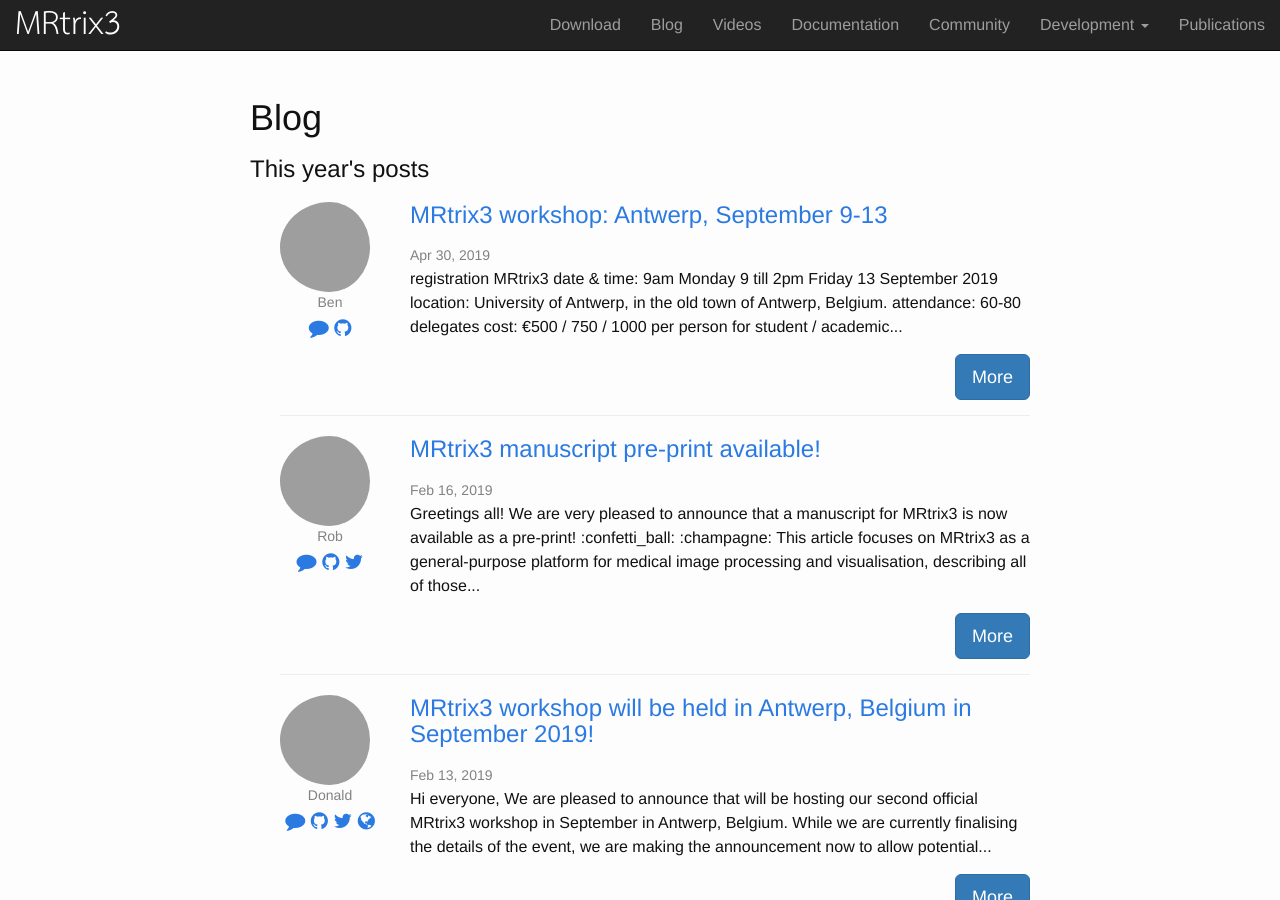
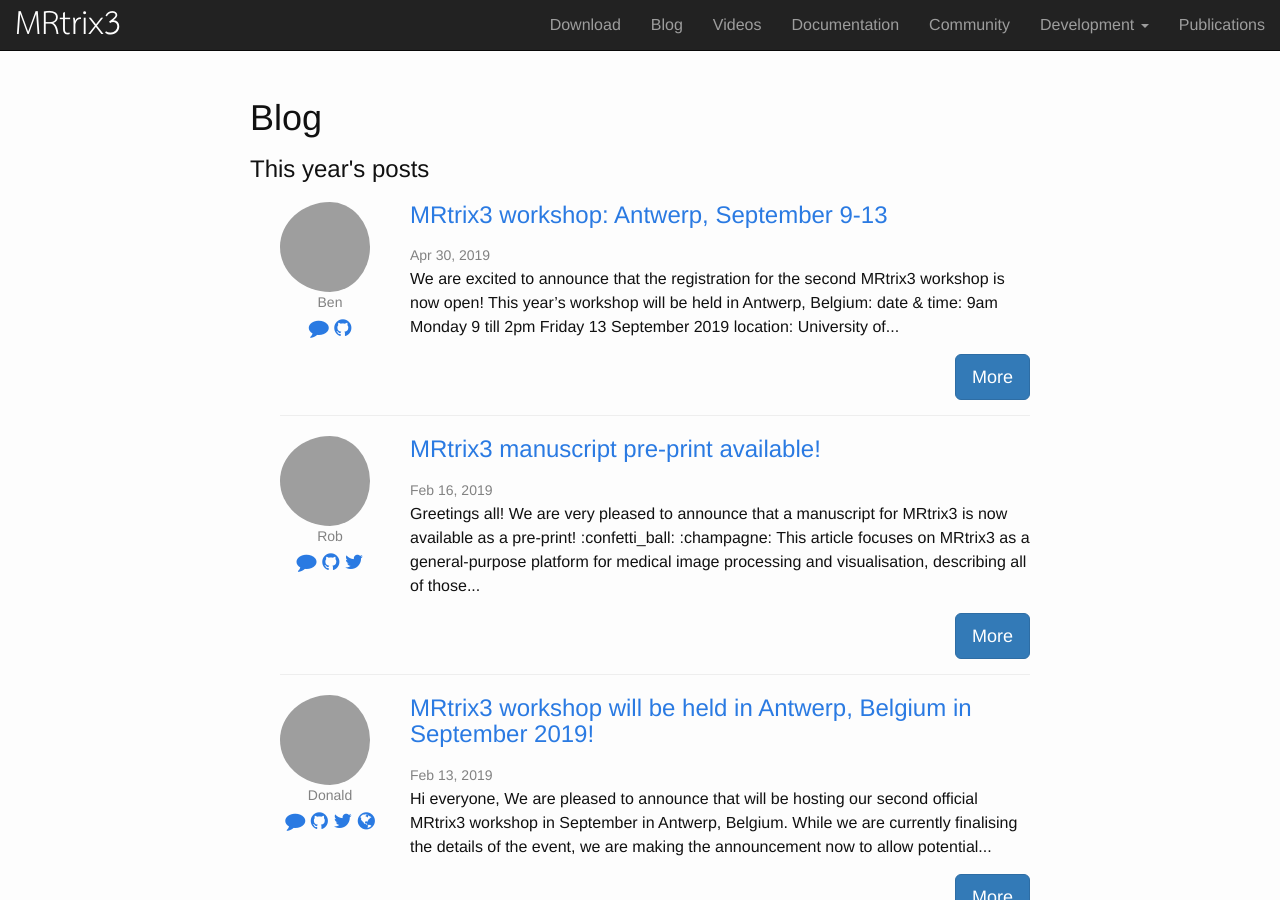
Before and after one commit to MRtrix3/MRtrix3.github.io, a Jekyll site: the page built from blog.html, in a window 1280 px wide and 900 px high, cut to the strip 0-900 px from the top of the window. Built offline with Jekyll 4.4.1, drawn with Linux system fonts in a browser that asks for light colours; nearby versions of some CDN libraries; grey boxes are pictures that could not be loaded.

Commit message:
Automatic update of blog from community forum announcements

```diff
--- a/_posts/2019/04/2019-04-30-mrtrix3-workshop-antwerp-september-9-13.md
+++ b/_posts/2019/04/2019-04-30-mrtrix3-workshop-antwerp-september-9-13.md
@@ -6,18 +6,17 @@ date: 2019-04-30 07:09:15
 categories:
 discourse_id: 2489
 ---
-![banner_mrtrix.jpg](http://community.mrtrix.org/uploads/default/original/2X/6/62de9cba662a574bb5e3729dc196651794c3c9fa.jpeg)
+![banner_mrtrix|690x208](upload://e6DJFqBqyEYlKWvWDclLgnbXUHU.jpeg)
+We are excited to announce that the [registration](https://www.uantwerpen.be/en/conferences/mrtrix3-workshop/) for the second _MRtrix3_ workshop is now open! This year's workshop will be held in Antwerp, Belgium:
 
-[registration](https://www.uantwerpen.be/en/conferences/mrtrix3-workshop/) *MRtrix3*
-
-* **date & time:**  9am Monday 9 till 2pm Friday 13 September 2019
-* **location:**  University of Antwerp, in [the old town of Antwerp](https://goo.gl/maps/xAqLtzLoGMw), Belgium.
-* **attendance:**  60-80 delegates
-* **cost:**  €500 / 750 / 1000 per person for student / academic / industry attendees. This will include venue hire, coffee breaks, lunches, and a welcome dinner, but will  *exclude* accommodation.This 4½ day hands-on workshop will cover the theory and practice of diffusion analysis, covering the range of techniques available within  *MRtrix3* .
+- **date & time:**  9am Monday 9 till 2pm Friday 13 September 2019
+- **location:**  University of Antwerp, in [the old town of Antwerp](https://goo.gl/maps/xAqLtzLoGMw), Belgium.
+- **attendance:**  60-80 delegates
+- **cost:**   €500 / 750 / 1000 per person for student / academic / industry attendees. This will include venue hire, coffee breaks, lunches, and a welcome dinner, but will  *exclude*  accommodation.This 4½ day hands-on workshop will cover the theory and practice of diffusion analysis, covering the range of techniques available within _MRtrix3_.
 
 Participants will each be provided with a laptop, pre-installed with the relevant software and data. Participants who wish to bring their own laptops or data are of course welcome to do so, and we will do our best to accommodate them.
 
-**After completing this  *MRtrix3*  course, participants should be able to process, analyze, and visualize their own diffusion MRI data sets using  *MRtrix3*  tools.**
+**After completing this _MRtrix3_ course, participants should be able to process, analyze, and visualize their own diffusion MRI data sets using _MRtrix3_ tools.**
 
 Head over to https://www.uantwerpen.be/en/conferences/mrtrix3-workshop/ to find a detailed program and practical information and to register for the workshop!
 
```
